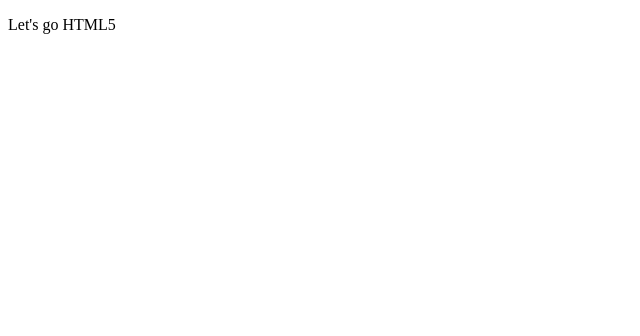
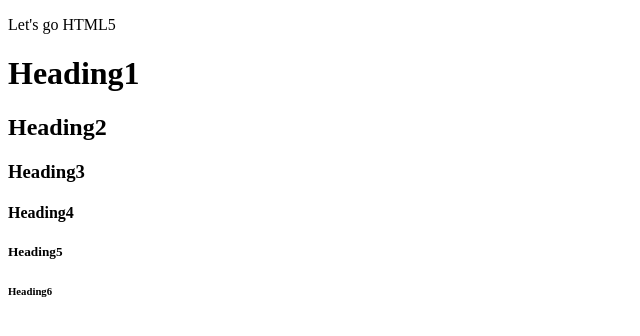
Before and after one commit to lyx-judy/hellogit, a plain HTML site: page index.html in a window 1280 px wide. Shown: the whole page, without its empty margins (0-640 px from the left). Drawn offline with Linux system fonts and the light colour scheme.

Commit message:
add 6 headings

```diff
--- a/index.html
+++ b/index.html
@@ -10,6 +10,13 @@
 <body>
     <!--content-->
     <p>Let's go HTML5</p>
+    <!--有六種heading-->
+    <h1>Heading1</h1>
+    <h2>Heading2</h2>
+    <h3>Heading3</h3>
+    <h4>Heading4</h4>
+    <h5>Heading5</h5>
+    <h6>Heading6</h6>
 </body>
 
 </html>
```
